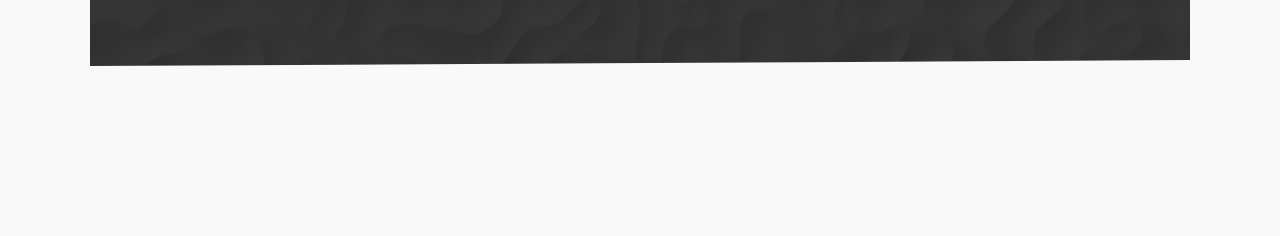
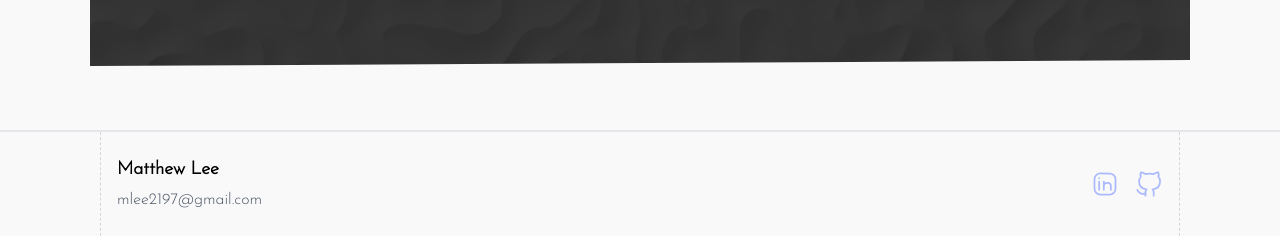
Before and after one commit to mlee2197/portfolio-5, an Astro site: page / in a window 1280 px wide. Shown: the part 2720-2956 px from the top of the page. Before the commit the page ends 2850 px from the top, so only its background shows below. Built offline with nearby package versions, Linux system fonts and the light colour scheme; Astro itself is replaced by a stand-in of ours.

Commit message:
create footer

```diff
--- /dev/null
+++ b/src/components/Footer.astro
@@ -0,0 +1,49 @@
+---
+import LinkedIn from "../assets/icons/linkedin.svg";
+import Github from "../assets/icons/github.svg";
+
+// Social media items array
+const socialItems = [
+  {
+    name: "LinkedIn",
+    icon: LinkedIn,
+    href: "https://www.linkedin.com/in/matthewlee1297/",
+    tooltip: "LinkedIn",
+  },
+  {
+    name: "Github",
+    icon: Github,
+    href: "https://github.com/mlee2197",
+    tooltip: "GitHub",
+  },
+];
+---
+
+<footer class="border-t-2 border-gray-200">
+  <div
+    class="w-full max-w-[var(--content-width)] mx-auto flex flex-col items-start gap-4 p-4 border-x border-dashed border-gray-300
+      sm:flex-row sm:items-center sm:justify-between sm:gap-0 sm:py-6"
+  >
+    <div class="flex flex-col gap-1">
+      <span class="font-bold text-lg">
+        Matthew Lee
+      </span>
+      <a href="mailto:mlee2197@gmail.com" class="text-gray-600 hover:underline">
+        mlee2197@gmail.com
+      </a>
+    </div>
+    <div class="flex gap-5 sm:gap-4">
+      {socialItems.map((item) => (
+        <a
+          href={item.href}
+          target="_blank"
+          rel="noopener"
+          aria-label={item.tooltip}
+          class="opacity-80 transition-opacity duration-200 cursor-pointer hover:opacity-100"
+        >
+          <img src={item.icon.src} alt={item.name} class="w-7 h-7" />
+        </a>
+      ))}
+    </div>
+  </div>
+</footer>
--- a/src/pages/index.astro
+++ b/src/pages/index.astro
@@ -5,6 +5,7 @@ import Navbar from "../components/Navbar.astro";
 import About from "../components/About.astro";
 import Projects from "../components/Projects.astro";
 import Cat from "../components/Cat.astro";
+import Footer from "../components/Footer.astro";
 ---
 
 <html lang="en">
@@ -30,8 +31,6 @@ import Cat from "../components/Cat.astro";
 			<Cat />
 
 		</main>
-		<footer>
-			<!-- Contact info -->
-		</footer>
+		<Footer />
   </body>
 </html>
--- a/src/styles/global.css
+++ b/src/styles/global.css
@@ -20,12 +20,12 @@
 }
 
 body {
-  @apply m-0 p-0 box-border font-josefin bg-background;
+  @apply m-0 p-0 max-w-screen box-border font-josefin bg-background;
 }
 
 .size-screen {
   position: relative;
-  width: 100dvw;
+  /* width: 100dvw; */
   max-width: var(--content-width);
   max-height: min(800px, 100dvh);
   margin: 0 auto;
```
